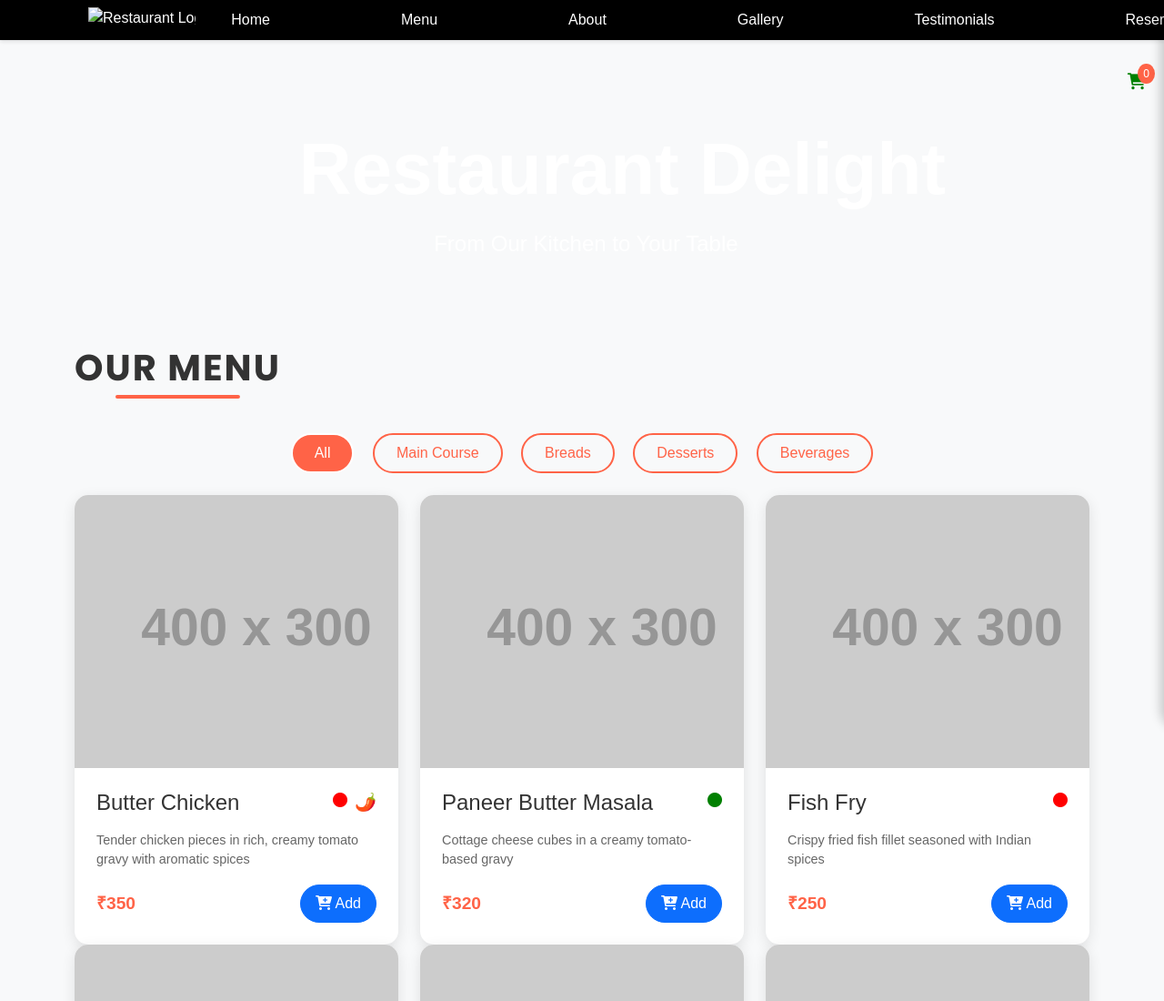
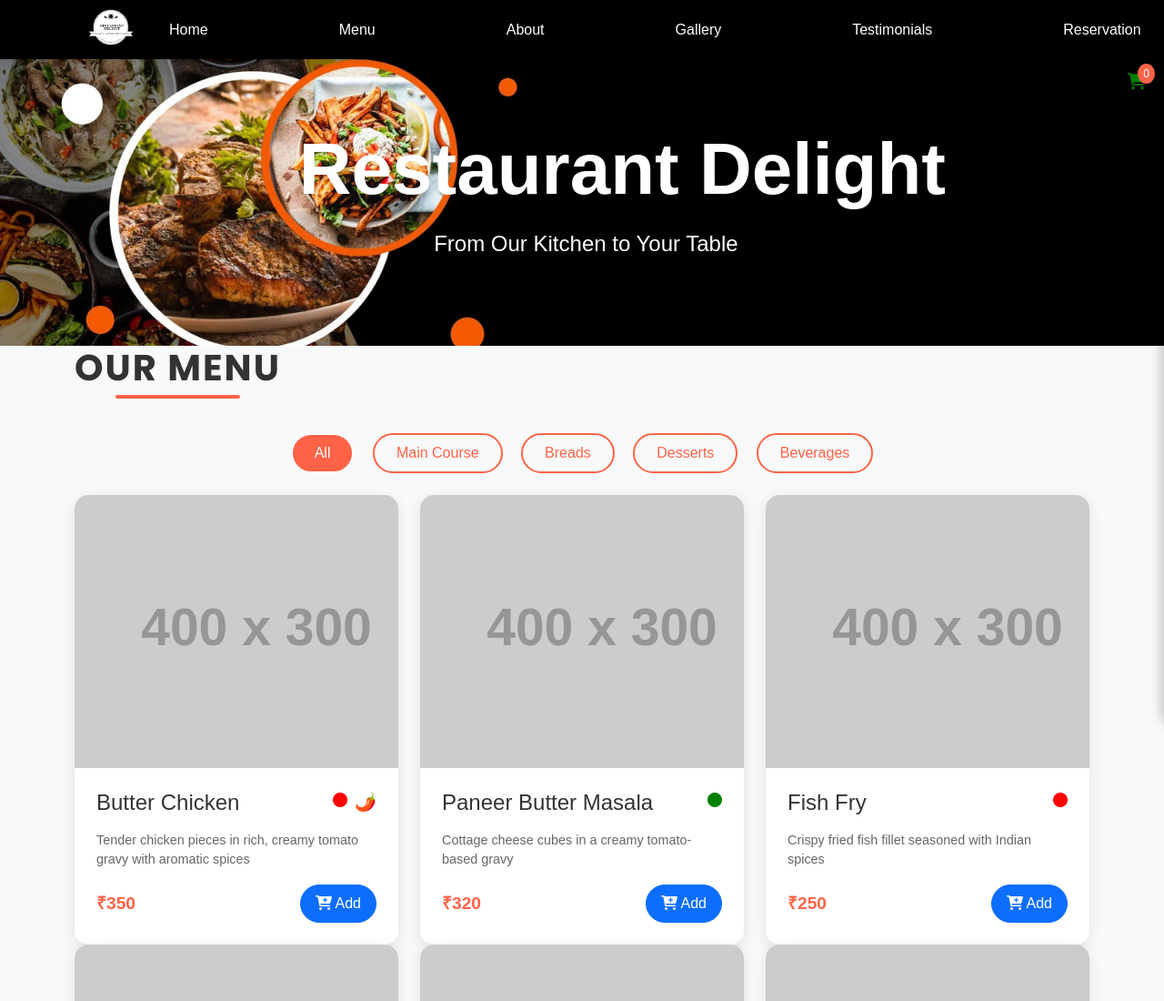
Before and after one commit to Ayush-Raj-Chourasia/Restaurant-delight, a plain HTML site: page index.html in a window 1280 px wide. Shown: the top 1100 px of the page at 91% size. Drawn offline with nearby package versions, Linux system fonts and the light colour scheme; the site is published under a folder, as on GitHub Pages, so addresses that start at the root find nothing; placeholder pictures from the web are drawn by us.

Commit message:
Modified

```diff
--- a/index.html
+++ b/index.html
@@ -33,7 +33,7 @@
 <nav class="navbar navbar-expand-lg navbar-light fixed-top">
     <div class="container">
         <a class="navbar-brand" href="#">
-            <img src="/assets/logo.png" alt="Restaurant Logo">
+            <img src="assets/logo.png" alt="Restaurant Logo">
         </a>
         <button class="navbar-toggler" type="button" data-bs-toggle="collapse" data-bs-target="#navbarNav" aria-controls="navbarNav" aria-expanded="false" aria-label="Toggle navigation">
             <span class="navbar-toggler-icon"></span>
--- a/styles.css
+++ b/styles.css
@@ -112,7 +112,7 @@ body {
 
 
 #home{
-    background-image: url('/assets/header.png');
+    background-image: url('assets/header.png');
     background-size: cover;
     background-position: center;
     margin-top: 60px;
```
